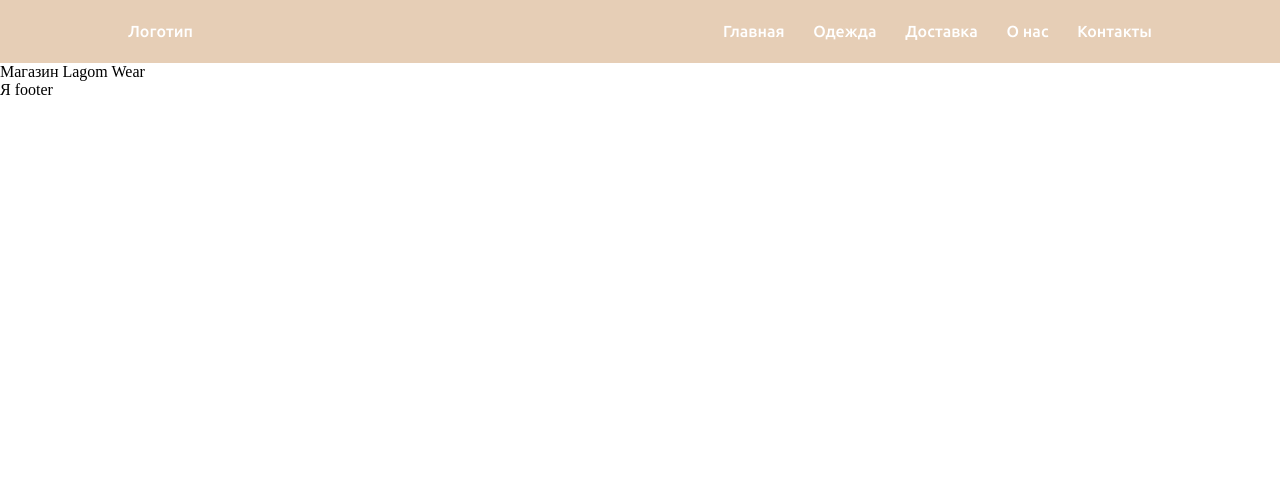
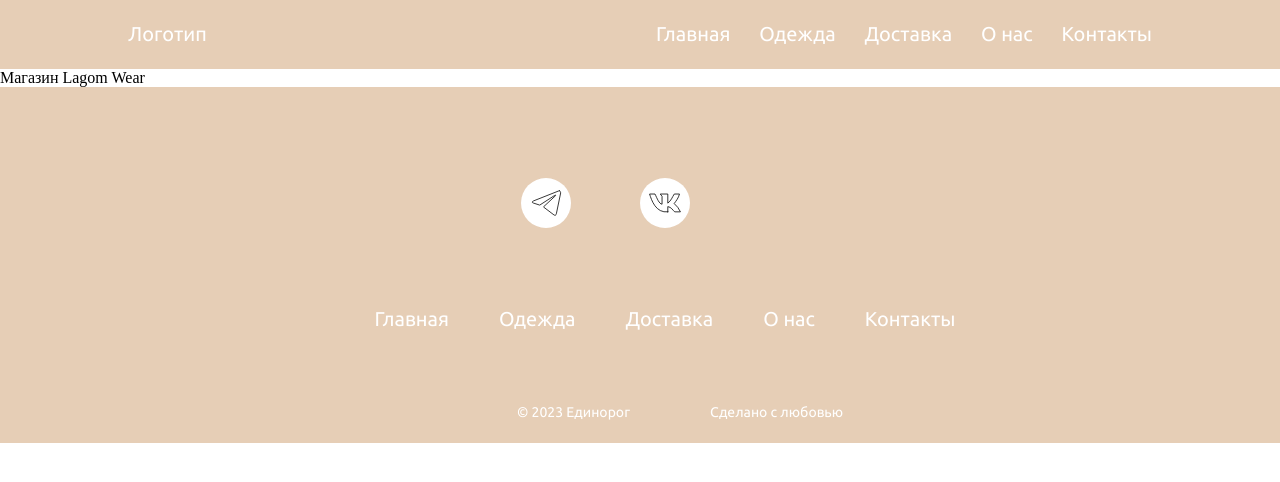
Before and after one commit to MargoPuhoff/Lagom_Wear, a Vue app: page / in a window 1280 px wide. Shown: the top 482 px of the page. Built offline with nearby package versions, Linux system fonts and the light colour scheme.

Commit message:
Сделала footer

```diff
--- a/src/components/MyFooter.vue
+++ b/src/components/MyFooter.vue
@@ -1,5 +1,29 @@
 <template>
-  <div>Я footer</div>
+  <div class="footer">
+
+    <div class="footer__icon">
+      <img src="@/img/svg/telegram.svg">
+      <img src="@/img/svg/vk.svg">
+    </div>
+
+    <div class="footer__menu">
+      <ul>
+
+        <li>Главная</li>
+        <li>Одежда</li>
+        <li>Доставка</li>
+        <li>О нас</li>
+        <li>Контакты</li>
+
+      </ul>
+    </div>
+
+    <div class="footer__info">
+      <p>© 2023 Единорог</p>
+      <p>Сделано с любовью</p>
+    </div>
+
+  </div>
 </template>
 
 <script>
@@ -9,5 +33,40 @@
 </script>
 
 <style scoped>
+  .footer{
+    padding: 1.4rem;
+    display: flex;
+    flex-direction: column;
+    align-items: center;
+    font-size: 1.25rem;
+    font-family: "Ubuntu", sans-serif;
+    color: white;
+    background: #E6CEB6;
+  }
 
+  .footer__icon img{
+    margin: 4.3rem 4.3rem 0 0;
+    padding: .4rem;
+    width: 50px;
+    cursor: pointer;
+    border-radius: 50%;
+    background: white;
+  }
+
+  ul, .footer__info{
+    padding-top: 4.6rem;
+    display: flex;
+    justify-content: space-around;
+  }
+
+  li{
+    padding-left: 3.125rem;
+    list-style: none;
+    cursor: pointer;
+  }
+
+  .footer__info p{
+    padding-left: 5rem;
+    font-size: .875rem;
+  }
 </style>
--- a/src/components/MyHeader.vue
+++ b/src/components/MyHeader.vue
@@ -29,7 +29,7 @@
     display: flex;
     justify-content: space-between;
     font-family: "Ubuntu", sans-serif;
-    font-weight: 500;
+    font-size: 1.25rem;
     cursor: pointer;
     color: white;
     background: #E6CEB6;
```
Also changed, not shown: src/img/svg/telegram.svg (added), src/img/svg/vk.svg (added).
